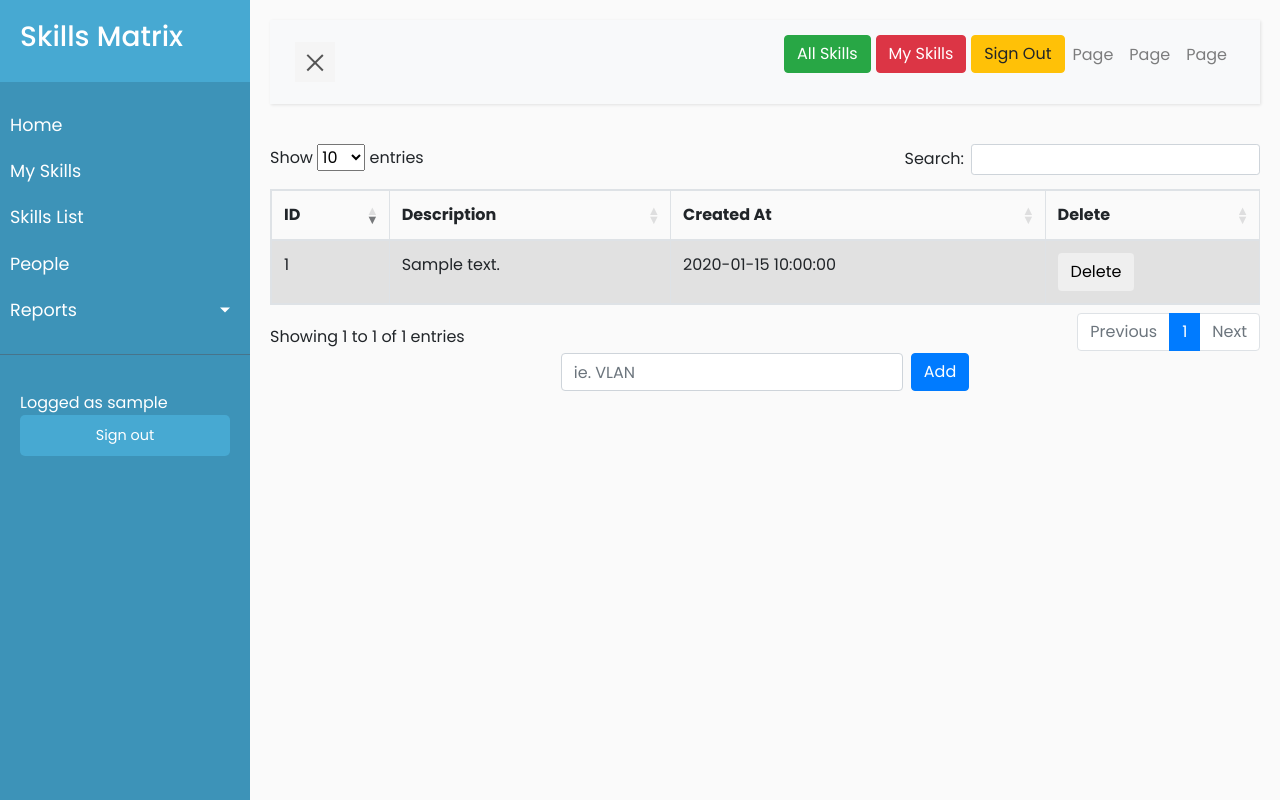
After one commit to codacy-badger/SkillsMatrix, a PHP site: page /skillslist.php in a window 1280 px wide. The commit adds this page. Run offline with PHP 8.4, Linux system fonts and the light colour scheme; the visitor is signed in with stand-in values (Sample User, id 1); tables that the repository leaves empty or names only in its code hold one stand-in row (values such as "Sample post"); some libraries are stand-ins or nearby versions.

Commit message:
Added skills list

```diff
--- /dev/null
+++ b/public/skillslist.php
@@ -0,0 +1,202 @@
+<?php
+    // Initialize the session
+    session_start();
+
+    // If session variable is not set it will redirect to login page
+    if(!isset($_SESSION['username']) || empty($_SESSION['username'])){
+    header("location: index.php");
+    exit;
+    }
+
+    if(isset($_POST['skill'])){
+        require_once '../private/db.inc.php';
+        mysqli_select_db($link,'skillsmatrix');
+
+        $sql = "INSERT INTO skills (description) VALUES ('$_POST[skill]')";
+
+        if(mysqli_query($link, $sql)){
+            echo "Records added successfully.";
+        } else{
+            echo "ERROR: Could not able to execute $sql. " . mysqli_error($link);
+        }
+
+      // close connection
+      mysqli_close($link);
+      header("location: skillslist.php");
+      exit;
+      }
+
+    if(isset($_GET['id'])){
+      require_once '../private/db.inc.php';
+      mysqli_select_db($link,'skillsmatrix');
+
+      $sql = "DELETE FROM skills WHERE id = ('$_GET[id]')";
+
+      if(mysqli_query($link, $sql)){
+          echo "Records added successfully.";
+      } else{
+          echo "ERROR: Could not able to execute $sql. " . mysqli_error($link);
+      }
+
+    // close connection
+    mysqli_close($link);
+    header("location: skillslist.php");
+    exit;
+    }
+?>
+
+<!DOCTYPE html>
+<html>
+    <head>
+        <meta charset="utf-8">
+        <meta name="viewport" content="width=device-width, initial-scale=1.0">
+        <meta http-equiv="X-UA-Compatible" content="IE=edge">
+
+        <title>Skills Matrix</title>
+        <link rel="stylesheet" href="https://cdn.datatables.net/1.10.19/css/dataTables.bootstrap4.min.css">
+        <!-- Bootstrap CSS CDN -->
+
+        <link rel="stylesheet" href="https://cdnjs.cloudflare.com/ajax/libs/twitter-bootstrap/4.1.1/css/bootstrap.css" >
+
+        <!-- Our Custom CSS -->
+        <link rel="stylesheet" href="../css/sidebar.css">
+
+        <!-- Font Awesome JS -->
+        <script defer src="https://use.fontawesome.com/releases/v5.0.13/js/solid.js" integrity="sha384-tzzSw1/Vo+0N5UhStP3bvwWPq+uvzCMfrN1fEFe+xBmv1C/AtVX5K0uZtmcHitFZ" crossorigin="anonymous"></script>
+        <script defer src="https://use.fontawesome.com/releases/v5.0.13/js/fontawesome.js" integrity="sha384-6OIrr52G08NpOFSZdxxz1xdNSndlD4vdcf/q2myIUVO0VsqaGHJsB0RaBE01VTOY" crossorigin="anonymous"></script>
+
+    </head>
+    <body>
+        <div class="wrapper">
+            <!-- Sidebar Holder -->
+            <nav id="sidebar">
+                <div class="sidebar-header">
+                    <h3>Skills Matrix</h3>
+                </div>
+
+                <ul class="list-unstyled components">
+                <li class="active">
+                </li>
+                    <li>
+                        <a href="welcome.php">Home</a>
+                    </li>
+                    <li>
+                        <a href="#">My Skills</a>
+                    </li>
+                    <li>
+                        <a href="skillslist.php">Skills List</a>
+                    </li>
+                    <li>
+                        <a href="#">People</a>
+                    </li>
+                    <li>
+
+                        <a href="#pageSubmenu" data-toggle="collapse" aria-expanded="false" class="dropdown-toggle">Reports</a>
+                        <ul class="collapse list-unstyled" id="pageSubmenu">
+                            <li>
+                                <a href="#">By Skills</a>
+                            </li>
+                            <li>
+                                <a href="#">By Individual</a>
+                            </li>
+                        </ul>
+                    </li>
+                </ul>
+
+                <ul class="list-unstyled CTAs">
+
+                    Logged as <?php echo htmlspecialchars($_SESSION['username']); ?>
+
+                    <li>
+                        <a href="logout.php" class="article">Sign out</a>
+                    </li>
+                </ul>
+            </nav>
+
+            <!-- Page Content Holder -->
+            <div id="content">
+
+                <nav class="navbar navbar-expand-lg navbar-light bg-light">
+                    <div class="container-fluid">
+
+                        <button type="button" id="sidebarCollapse" class="navbar-btn">
+                            <span></span>
+                            <span></span>
+                            <span></span>
+                        </button>
+                        <button class="btn btn-dark d-inline-block d-lg-none ml-auto" type="button" data-toggle="collapse" data-target="#navbarSupportedContent" aria-controls="navbarSupportedContent" aria-expanded="false" aria-label="Toggle navigation">
+                            <i class="fas fa-align-justify"></i>
+                        </button>
+
+                        <div class="collapse navbar-collapse" id="navbarSupportedContent">
+                            <ul class="nav navbar-nav ml-auto">
+                                <li class="nav-item active">
+                                <p><a href="all_skills.php" class="btn btn-success">All Skills</a> <a href="my_skills.php" class="btn btn-danger">My Skills</a> <a href="logout.php" class="btn btn-warning">Sign Out</a></p>
+                                </li>
+                                <li class="nav-item">
+                                    <a class="nav-link" href="#">Page</a>
+                                </li>
+                                <li class="nav-item">
+                                    <a class="nav-link" href="#">Page</a>
+                                </li>
+                                <li class="nav-item">
+                                    <a class="nav-link" href="#">Page</a>
+                                </li>
+                            </ul>
+                        </div>
+                    </div>
+                </nav>
+
+                <?php
+                require_once '../private/db.inc.php';
+
+                $sql = 'SELECT * FROM skills';
+                mysqli_select_db($link,'skillsmatrix');
+                $retval = mysqli_query( $link, $sql);
+
+                if(! $retval ) {
+                    die('Could not get data: ' . mysql_error());
+                }
+                echo "<table id='table' class='table table-striped table-bordered' align='center' data-sorting='true' style='max-width: 70%;text-align:left' ><thead><tr><th>ID</th><th>Description</th><th>Created At</th><th>Delete</th></tr></thead><tbody>";
+                while($row = mysqli_fetch_array($retval, MYSQLI_ASSOC)) {
+                echo "<tr><td>".$row["id"]."</td><td>".$row["description"]."</td><td>".$row["created_at"]."</td><td><button class='btn btn-default'><a href='skillslist.php?id=".$row['id']."'>Delete</a></button></td></tr>";
+                }
+                        echo "</tbody></table>";
+
+                mysqli_close($link);
+                ?>
+
+                <form class="form-inline justify-content-center" action="skillslist.php" method="post">
+                    <input type="text" class="form-control mb-2 mr-sm-2 mb-sm-0" name="skill" id="inlineFormInput" placeholder="ie. VLAN">
+                    <button type="submit" class="btn btn-primary">Add</button>
+                </form>
+
+            </div>
+        </div>
+        <!-- jQuery CDN - Slim version (=without AJAX) -->
+        <script src="https://code.jquery.com/jquery-3.3.1.js"></script>
+        <!-- Popper.JS -->
+        <script src="https://cdnjs.cloudflare.com/ajax/libs/popper.js/1.14.0/umd/popper.min.js" integrity="sha384-cs/chFZiN24E4KMATLdqdvsezGxaGsi4hLGOzlXwp5UZB1LY//20VyM2taTB4QvJ" crossorigin="anonymous"></script>
+        <!-- Bootstrap JS -->
+        <script src="https://stackpath.bootstrapcdn.com/bootstrap/4.1.0/js/bootstrap.min.js" integrity="sha384-uefMccjFJAIv6A+rW+L4AHf99KvxDjWSu1z9VI8SKNVmz4sk7buKt/6v9KI65qnm" crossorigin="anonymous"></script>
+
+        <script src="https://cdn.datatables.net/1.10.19/js/jquery.dataTables.min.js"></script>
+        <script src="https://cdn.datatables.net/1.10.19/js/dataTables.bootstrap4.min.js"></script>
+
+        <script type="text/javascript">
+            $(document).ready(function () {
+                $('#sidebarCollapse').on('click', function () {
+                    $('#sidebar').toggleClass('active');
+                    $(this).toggleClass('active');
+                });
+            });
+        </script>
+        <script>
+            $(document).ready(function() {
+                $('#table').DataTable( {
+                    "order": [[ 0, "desc" ]]
+                } );
+            } );
+        </script>
+    </body>
+</html>
--- a/public/welcome.php
+++ b/public/welcome.php
@@ -48,7 +48,7 @@
                         <a href="#">My Skills</a>
                     </li>
                     <li>
-                        <a href="#">Skills List</a>
+                        <a href="skillslist.php">Skills List</a>
                     </li>
                     <li>
                         <a href="#">People</a>
```
